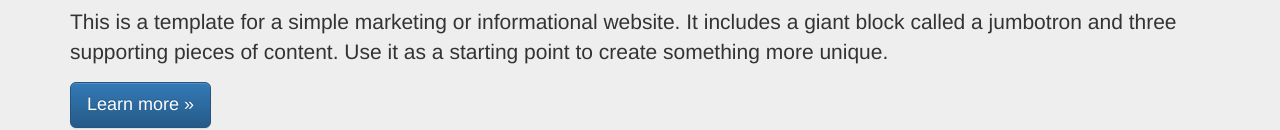
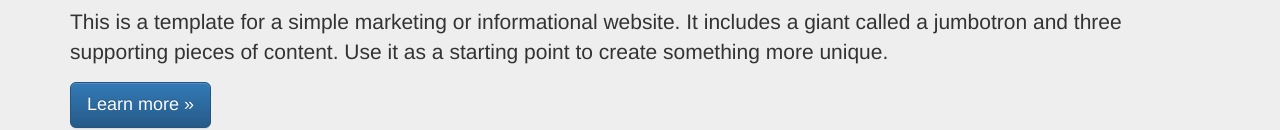
Before and after one commit to Vickiana789/Polution-, a plain HTML site: page index.html in a window 1280 px wide. Shown: the part 190-320 px from the top of the page. Drawn offline with nearby package versions, Linux system fonts and the light colour scheme.

Commit message:
changed word

```diff
--- a/index.html
+++ b/index.html
@@ -56,7 +56,7 @@
     <div class="jumbotron">
       <div class="container">
         <h1>We did it!</h1>
-        <p>This is a template for a simple marketing or informational website. It includes a giant block called a jumbotron and three supporting pieces of content. Use it as a starting point to create something more unique.</p>
+        <p>This is a template for a simple marketing or informational website. It includes a giant called a jumbotron and three supporting pieces of content. Use it as a starting point to create something more unique.</p>
         <p><a class="btn btn-primary btn-lg" href="#" role="button">Learn more &raquo;</a></p>
       </div>
     </div>
```
